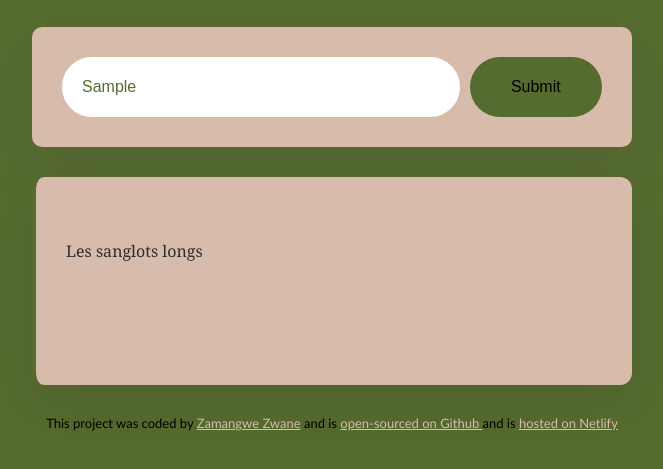
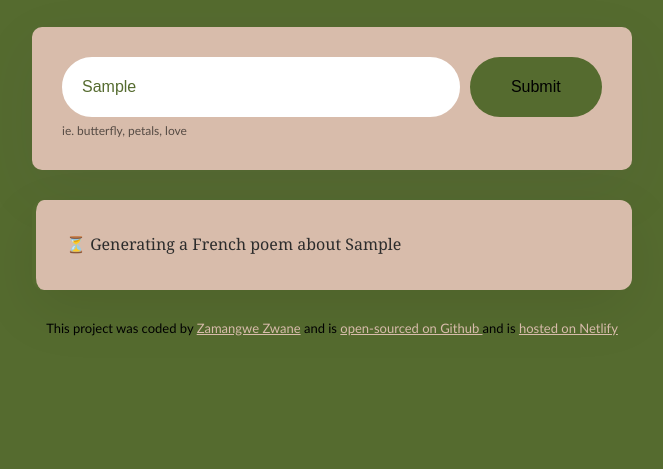
Before and after one commit to zwane-creator/french-poem-generator, a plain HTML site: page index.html in a window 1280 px wide. Both pictures are taken after typing "Sample" into the empty fields and a click on the input 843 px from the left and 264 px from the top of the page. Shown: the part 177-646 px from the top of the page, without its empty margins (308-971 px from the left). Drawn offline with nearby package versions, Linux system fonts and the light colour scheme; no server answers.

Commit message:
updating project with user experience

```diff
--- a/index.html
+++ b/index.html
@@ -15,24 +15,24 @@
       </header>
 
       <main>
+        <div class="form-wrapper">
           <form id="poem-generator">
-            <input type="text" placeholder="Enter the topic of the french poem"
+            <input
+              type="text"
+              placeholder="Enter the topic of the french poem"
               autofocus
               required
               autocomplete="off"
               class="instructions"
-            id="user-instructions"/>
-            <input type="submit"
-            class="submit-button"/>
+              id="user-instructions"
+            />
+            <input type="submit" class="submit-button" />
           </form>
-        <div class="poem" id="poem">
-            Les sanglots longs
-            <br / >
+          <div class="hint">ie. butterfly, petals, love</div>
+        </div>
 
-        </div>
+        <div class="poem hidden" id="poem"></div>
       </main>
-
-
 
       <footer>
         This project was coded by
--- a/src/index.js
+++ b/src/index.js
@@ -18,6 +18,10 @@ function generatePoem(event) {
   let prompt = `User instructions: Generate a french poem about ${instructionsInput.value}`;
   let apiURL = `https://api.shecodes.io/ai/v1/generate?prompt=${prompt}&context=${context}&key=${apiKey}`;
 
+  let poemElement = document.querySelector("#poem");
+  poemElement.classList.remove("hidden");
+  poemElement.innerHTML = `<div class="generating"> ⏳ Generating a French poem about ${instructionsInput.value}</div>`;
+
   console.log("Generating poem");
   console.log(`Prompt: ${prompt}`);
   console.log(`Context: ${context}`);
--- a/src/style.css
+++ b/src/style.css
@@ -21,12 +21,22 @@ body {
 }
 
 form {
-  padding: 30px;
+  display: flex;
+}
+
+.form-wrapper {
   background-color: #d8bcab;
-  border-radius: 10px;
-  display: flex;
   box-shadow: 0px 20px 60px rgba(65, 50, 100, 0.08);
   margin-bottom: 30px;
+  border-radius: 10px;
+  padding: 30px;
+}
+
+.hint {
+  line-height: 1.5;
+  margin-top: 5px;
+  font-size: 12px;
+  opacity: 0.6;
 }
 
 .instructions {
@@ -68,6 +78,10 @@ form {
   color: #556b2f;
 }
 
+.hidden {
+  display: none;
+}
+
 footer {
   text-align: center;
   font-size: 13px;
@@ -77,3 +91,18 @@ footer {
 a {
   color: #d8bcab;
 }
+
+@keyframes blink-animation {
+  to {
+    visibility: hidden;
+  }
+}
+@-webkit-keyframes blink-animation {
+  to {
+    visibility: hidden;
+  }
+}
+
+.generating {
+  animation: blink-animation 1s steps(5, start) infinite;
+}
```
Lines whose indentation alone changed are shown as unchanged.
